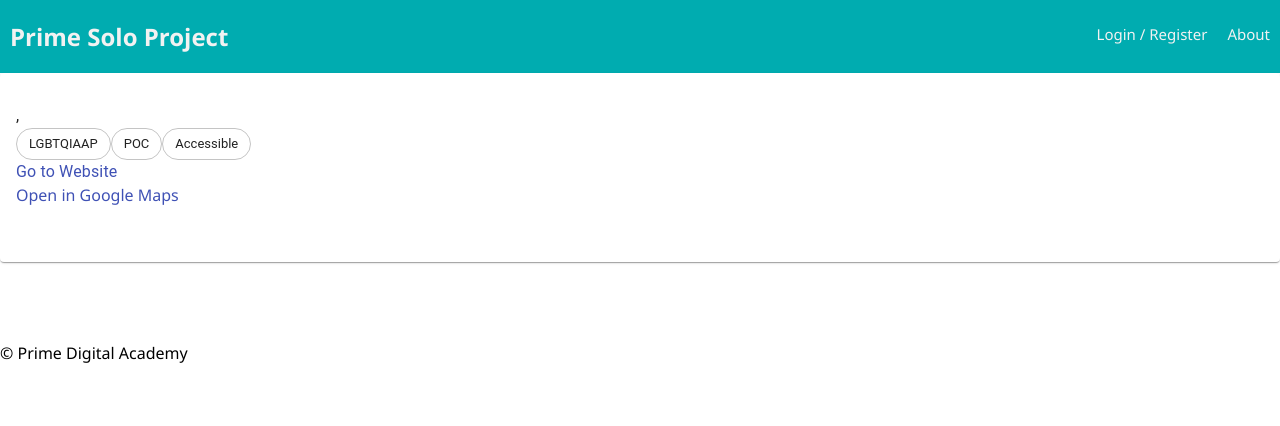
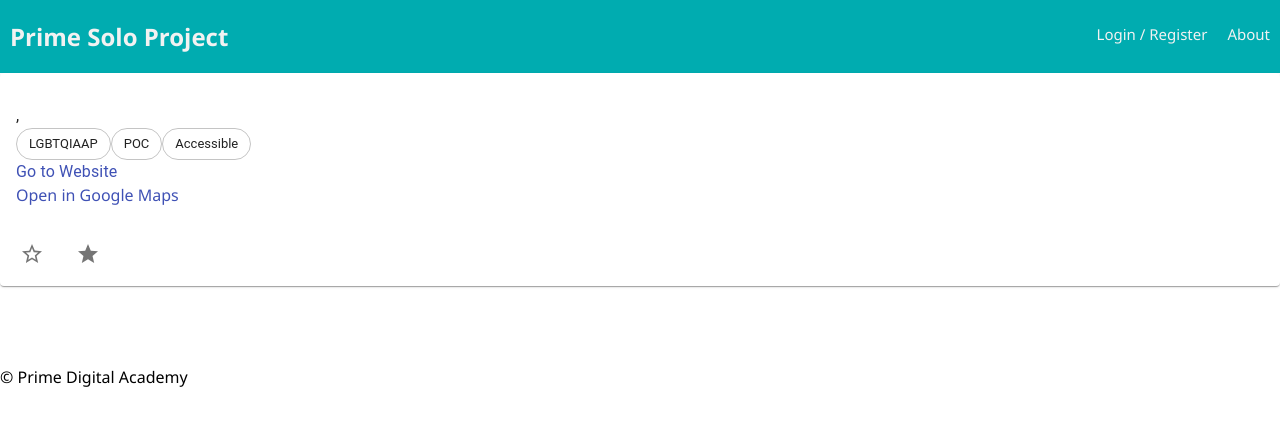
Before and after one commit to aholdahl/vennd-directory, a React (Create React App) app: page /#/detail in a window 1280 px wide. Shown: the top 426 px of the page. Built offline with nearby package versions, Linux system fonts and the light colour scheme; no server answers.

Commit message:
post and delete favorite is working on detail page

```diff
--- a/src/components/BusinessForm/BusinessForm.jsx
+++ b/src/components/BusinessForm/BusinessForm.jsx
@@ -14,6 +14,7 @@ class BusinessForm extends Component {
         selectedCategoryId: 0
     }
 
+    //this may not be necessary during deployment, but was helpful during development because the dropdown would clear at every change.
     componentDidMount() {
         this.getCategories();
     }
--- a/src/components/DetailPage/DetailPage.jsx
+++ b/src/components/DetailPage/DetailPage.jsx
@@ -10,6 +10,24 @@ import DoneIcon from '@material-ui/icons/Done';
 import BlockIcon from '@material-ui/icons/Block';
 
 class DetailCard extends Component {
+
+    addFavorite = ()=>{
+        this.props.dispatch({
+            type: 'ADD_FAVORITE',
+            payload: {
+                business_id: this.props.store.detailReducer.id
+            }
+        })
+    }
+
+    removeFavorite = () => {
+        this.props.dispatch({
+            type: 'REMOVE_FAVORITE',
+            payload: {
+                business_id: this.props.store.detailReducer.id
+            }
+        })
+    }
 
     render() {
 
@@ -46,7 +64,13 @@ class DetailCard extends Component {
                     <Link href={this.props.store.detailReducer.google_places_url}>Open in Google Maps</Link>
                 </CardContent>
                 <CardActions>
-                    {/* <StarIcon/> conditional rendering goes here */}
+                    <IconButton>
+                        {/* <StarIcon/> conditional rendering goes here */}
+                        <StarBorderIcon onClick={this.addFavorite} />
+                    </IconButton>
+                    <IconButton>
+                        <StarIcon onClick={this.removeFavorite} />
+                    </IconButton>
                     <IconButton>
                         {this.props.store.detailReducer.verified && <CheckCircleIcon />}
                     </IconButton>
--- a/src/redux/reducers/favoriteReducer.js
+++ b/src/redux/reducers/favoriteReducer.js
@@ -1,10 +1,10 @@
-const favoriteReducer = (state = {}, action) => {
-    switch (action.type) {
-        case 'SET_FAVORITES':
-            return action.payload;
-        default:
-            return state;
-    }
-}
+// const favoriteReducer = (state = {}, action) => {
+//     switch (action.type) {
+//         case 'SET_FAVORITES':
+//             return action.payload;
+//         default:
+//             return state;
+//     }
+// }
 
-export default favoriteReducer;
+// export default favoriteReducer;
--- a/src/redux/reducers/index.js
+++ b/src/redux/reducers/index.js
@@ -4,7 +4,7 @@ import loginMode from './loginModeReducer';
 import user from './userReducer';
 import categoryReducer from './categoryReducer';
 import detailReducer from './detailReducer';
-import favoriteReducer from './favoriteReducer';
+// import favoriteReducer from './favoriteReducer';
 import searchReducer from './searchReducer';
 
 // rootReducer is the primary reducer for our entire project
@@ -19,7 +19,7 @@ const rootReducer = combineReducers({
   user, // will have an id and username if someone is logged in
   categoryReducer,
   detailReducer,
-  favoriteReducer,
+  // favoriteReducer,
   searchReducer,
 });
 
--- a/src/redux/sagas/favoriteSaga.js
+++ b/src/redux/sagas/favoriteSaga.js
@@ -1,20 +1,25 @@
-// import axios from 'axios';
-// import { takeEvery, put } from 'redux-saga/effects';
+import axios from 'axios';
+import { takeEvery, put } from 'redux-saga/effects';
 
-// function* fetchFavorites (action) {
-//     try {
-//         let response = yield axios.get(`/api/favorites`)
-//         yield put({
-//             type: 'SET_FAVORITES',
-//             payload: response.data
-//         })
-//     } catch (error) {
-//         console.log(error)
-//     }
-// }
+function* addFavorite(action){
+    try {
+        yield axios.post(`/api/favorites/${action.payload.business_id}`)
+    } catch (error){
+        console.log(error)
+    }
+}
 
-// function* favoriteSaga() {
-//     yield takeEvery('FETCH_FAVORITES', fetchFavorites);
-// }
+function* removeFavorite(action) {
+    try {
+        yield axios.delete(`/api/favorites/${action.payload.business_id}`)
+    } catch (error) {
+        console.log(error)
+    }
+}
 
-// export default favoriteSaga;
+function* favoriteSaga() {
+    yield takeEvery ('ADD_FAVORITE', addFavorite);
+    yield takeEvery('REMOVE_FAVORITE', removeFavorite);
+}
+
+export default favoriteSaga;
--- a/src/redux/sagas/index.js
+++ b/src/redux/sagas/index.js
@@ -4,7 +4,7 @@ import registrationSaga from './registrationSaga';
 import userSaga from './userSaga';
 import categorySaga from './categorySaga';
 import detailSaga from './detailSaga';
-// import favoriteSaga from './favoriteSaga';
+import favoriteSaga from './favoriteSaga';
 import searchSaga from './searchSaga';
 
 // rootSaga is the primary saga.
@@ -21,7 +21,7 @@ export default function* rootSaga() {
     userSaga(),
     categorySaga(),
     detailSaga(),
-    // favoriteSaga(),
+    favoriteSaga(),
     searchSaga(),
   ]);
 }
```
Also changed, not shown: 2 other files (tests, documents, lock files or other folders).
